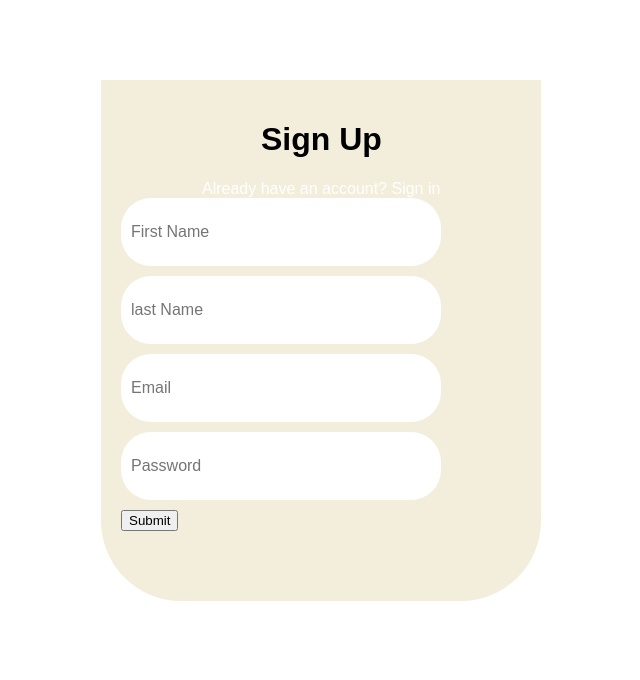
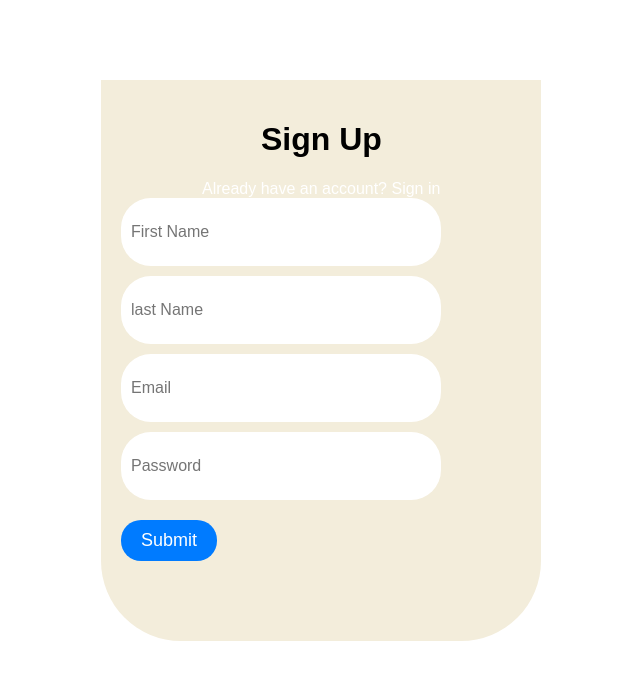
Before and after one commit to n335h/doggystuff, a React (Create React App) app: page /SignUp in a window 1280 px wide. Shown: the top 680 px of the page, without its empty margins (319-959 px from the left). Built offline with nearby package versions, Linux system fonts and the light colour scheme; no server answers.

Commit message:
updated css for submit signup button

```diff
--- a/src/pages/SignInSignUp/Components/SignUp/SignUp.tsx
+++ b/src/pages/SignInSignUp/Components/SignUp/SignUp.tsx
@@ -1,6 +1,6 @@
 import { useState } from 'react';
 import { supabaseSignUp } from '../../../../models/queries';
-import { insertPublicUser } from '../../../../models/queries';
+// import { insertPublicUser } from '../../../../models/queries';
 import SignMessage from '../SignMessage/SignMessage';
 import { Link } from 'react-router-dom';
 
@@ -128,9 +128,11 @@ password: '',
           required
         />
         <br />
+        <div className="submit-button">
         <button type='submit' auto-complete='current-password' aria-label='Submit' data-testid='submit-button' className='submit-button'>
           Submit
         </button>
+        </div>
       </form>
     </div>
   );
```
Lines whose indentation alone changed are shown as unchanged.
